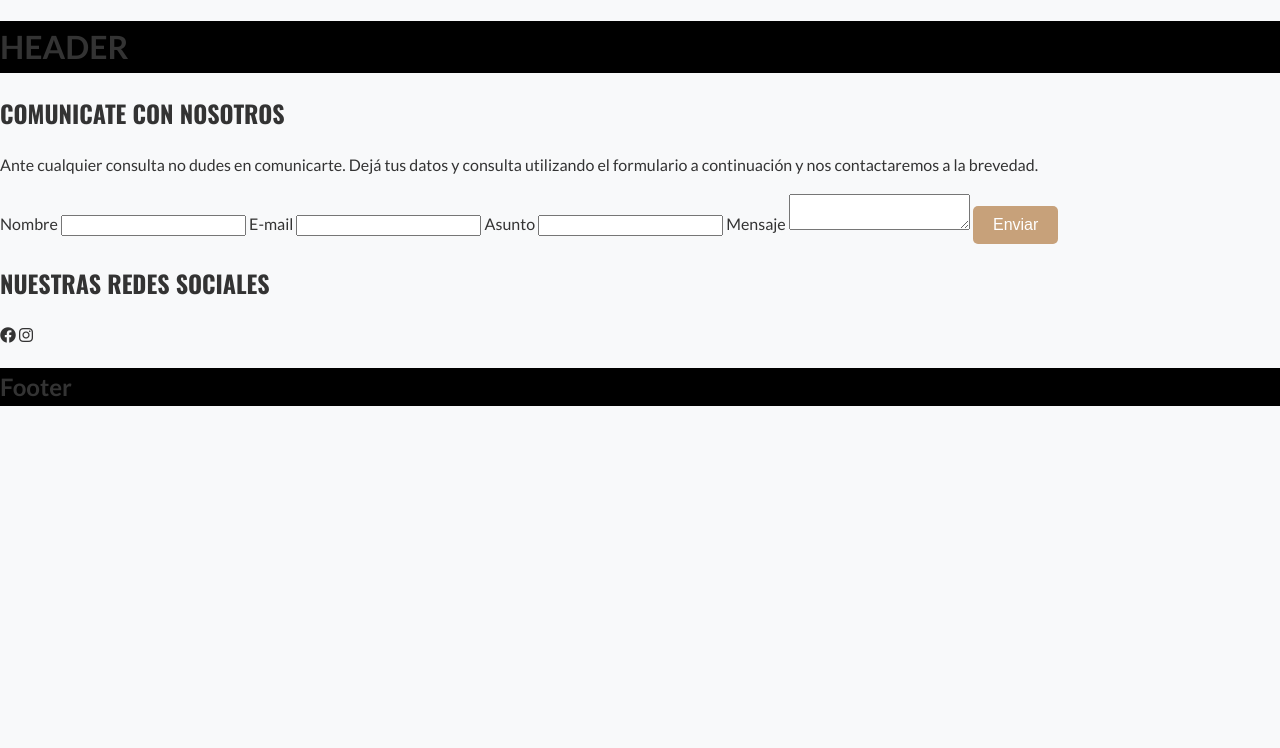
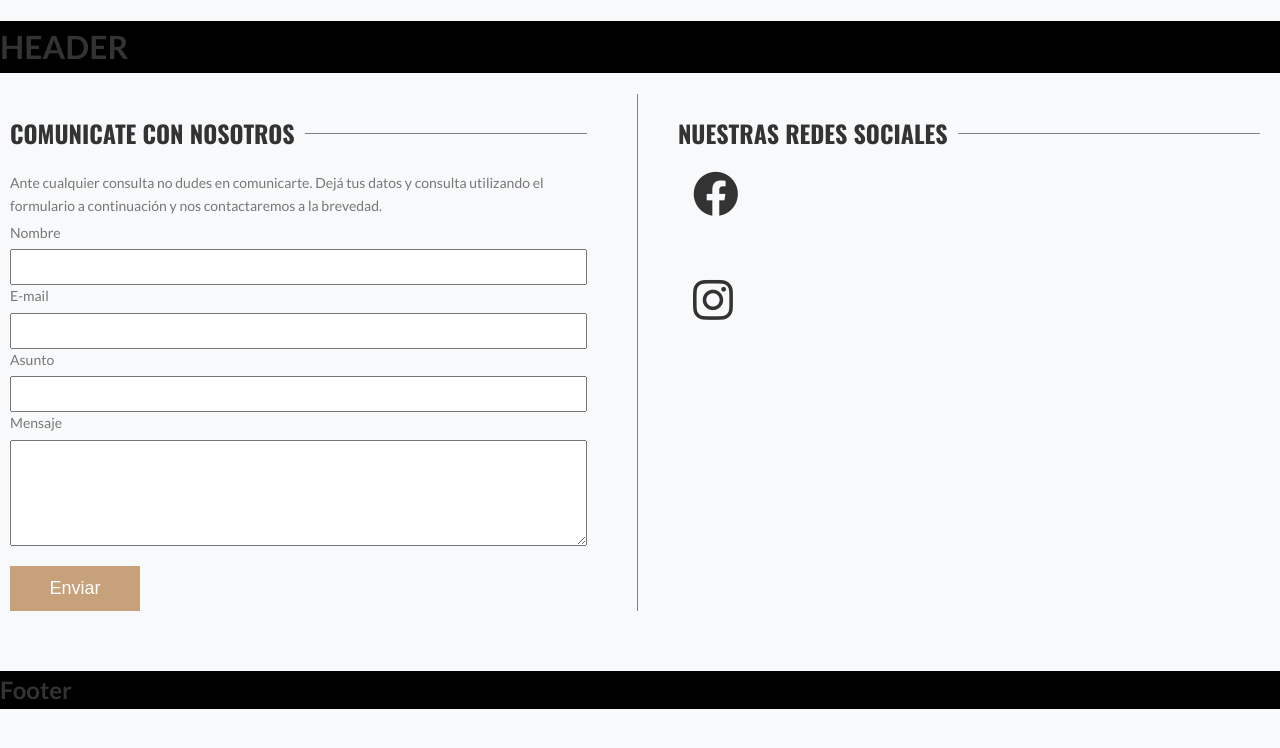
Before and after one commit to martinmaidana/ProyectoFinalObligatorio.FrontEnd, a plain HTML site: page contacto.html in a window 1280 px wide. Drawn offline with nearby package versions, Linux system fonts and the light colour scheme; a web font is replaced by a local one.

Commit message:
media-contacto

```diff
--- a/contacto.html
+++ b/contacto.html
@@ -27,7 +27,7 @@
 
     <main>
         <div class="contenedor">
-            <div>
+            <div class="contenedor_comunicate">
                 <div>
                     <div class="contenedor_linea">
                         <h2 class="container_titulo">COMUNICATE CON NOSOTROS</h2>
@@ -56,7 +56,8 @@
 
                 <div id="resultado"></div>
             </div>
-            <div>
+            <span class="linea_vertical"></span>
+            <div class="contenedor_redes">
                 <div class="contenedor_linea">
                     <h2 class="container_titulo">NUESTRAS REDES SOCIALES</h2>
                     <span class="linea_recta"></span>
--- a/css/contacto.css
+++ b/css/contacto.css
@@ -2,48 +2,52 @@ body {
   margin: 0;
   padding: 0;
   font-family: "Lato", sans-serif;
-  line-height: 1.6; /* Asegura buena legibilidad */
-  color: #333; /* Color de texto base */
-  background-color: #f8f9fa; /* Color de fondo neutro */
+  line-height: 1.6;
+  color: #333;
+  background-color: #f8f9fa;
 }
 
 .container_titulo {
-  font-family: "Oswald", sans-serif; /* Usar una fuente legible */
+  font-family: "Oswald", sans-serif;
+  margin-right: 10px;
 }
 
 .container_parrafo {
   color: #777777;
 }
+ .linea_recta {
+    flex: 1 1 auto;
+    border-bottom: 1px solid gray;
+  }
 
-/* Estilos generales del botón (válidos para todos los tamaños) */
+/* Estilos generales del botón para pantallas pequeñas */
 .boton {
-  background-color: #c7a17a; /* Color de fondo por defecto */
+  background-color: #c7a17a;
   color: white;
   padding: 10px 20px;
   border: none;
   cursor: pointer;
-  font-size: 16px; /* Tamaño de fuente por defecto */
-  border-radius: 5px;
+  font-size: 14px;
+  margin-top: 20px;
+  width: 130px;
 }
 
-header, footer {
+header,
+footer {
   background-color: black;
 }
 
-/* Mobil 2 */
-@media (max-width: 375px) {
 .contenedor {
   padding: 0px 20px 40px 10px;
 }
+
 .contenedor_linea {
   display: flex;
   align-items: center;
   flex-direction: row;
 }
 
-  .linea_recta {
-    background-color: aqua;
-  }
+
 
 .contenedor_parrafo,
 label {
@@ -57,51 +61,70 @@ header, footer {
   flex-direction: column;
 }
 
-  input{
+input {
   height: 30px;
   padding-bottom: 0px 15px;
 }
 
-  textarea{
+textarea {
   height: 100px;
 }
-  .boton {
-    font-size: 14px; /* Cambia el tamaño del texto en pantallas más pequeñas */
-    margin-top: 20px;
-    width: 130px;
 
-  }
-
-  .iconos{
+.iconos {
   display: flex;
   flex-direction: column;
 }
 
-  .icons{
+.icons {
   font-size: 2.85em !important;
   margin-bottom: 60px;
   margin-left: 15px;
 }
+
+@media (min-width: 375px) {
+  .boton {
+    font-size: 10px;
   }
 
-/* Mobil 1 */
-@media (max-width: 480px) {
+}
+
+/* Mobil 1 (max-width: 480px) */
+@media (min-width: 480px) {
   .boton {
-    font-size: 15px; /* Ajuste del tamaño de fuente si es necesario */
+    font-size: 15px;
   }
 }
 
-/* Tablet vertical */
-@media (max-width: 768px) {
+/* Tablet vertical (max-width: 768px) */
+@media (min-width: 768px) {
   .boton {
-    font-size: 17px; /* Botón más grande en pantallas de tablet */
+    font-size: 17px;
     padding: 12px 24px;
   }
 }
 
-/* Tablet horizontal */
-@media (max-width: 1080px) {
+/* Tablet horizontal (max-width: 1080px) */
+@media (min-width: 1080px) {
   .boton {
-    font-size: 18px; /* Botón más grande para pantallas más grandes */
+    font-size: 18px;
   }
+
+  .contenedor{
+    display: flex;
   }
+  .contenedor_comunicate{
+    margin-right: 10px;
+    width: -webkit-fill-available;
+
+  }
+  .contenedor_redes{
+    width: -webkit-fill-available;
+  }
+  .linea_vertical {
+    display: inline-block;
+    width: 1px;
+    background-color: gray;
+    margin: 0 40px;
+  }
+
+}
```
Lines whose indentation alone changed are shown as unchanged.
